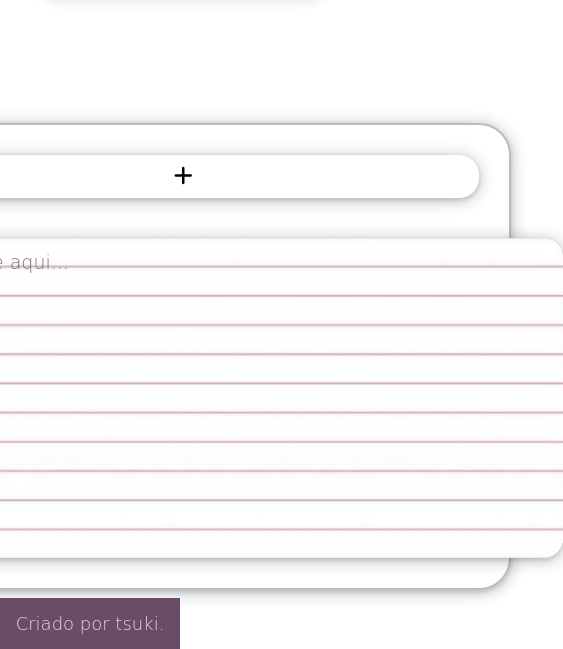
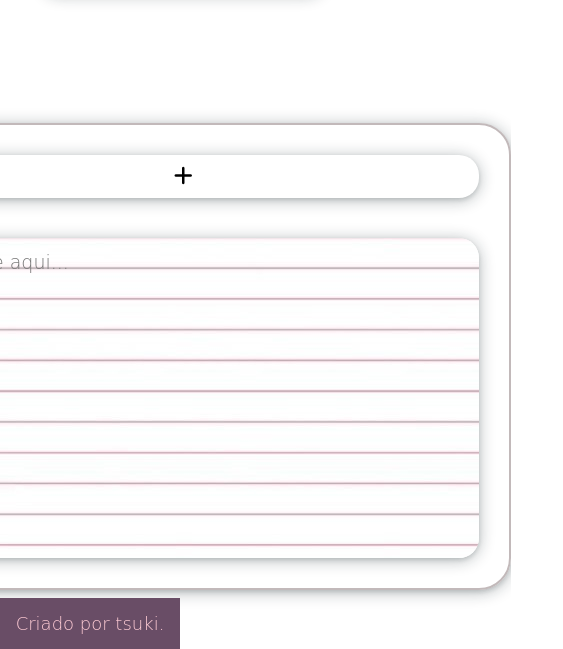
Before and after one commit to tsukicode/neko-note, a plain HTML site: page index.html in a window 390 px wide. Shown: the part 615-1264 px from the top of the page, 563 px wide, since content can reach past the window. Drawn offline with Linux system fonts and the light colour scheme; a web font is replaced by a local one.

Commit message:
ajuste text area para responsividade

```diff
--- a/style.css
+++ b/style.css
@@ -96,7 +96,7 @@ h1 {
 }
 
 #text-area {
-    width: 600px;
+    max-width: 600px;
     height: 35vh;
     padding: 10px 15px 15px 60px;
     font-family: var(--fonte);
@@ -106,7 +106,6 @@ h1 {
     border: none;
     border-radius: 20px;
     background: url(/img/background-textarea.jpg);
-    background-size: cover;
     box-shadow: var(--sombra);
     resize: none;
 }
```
